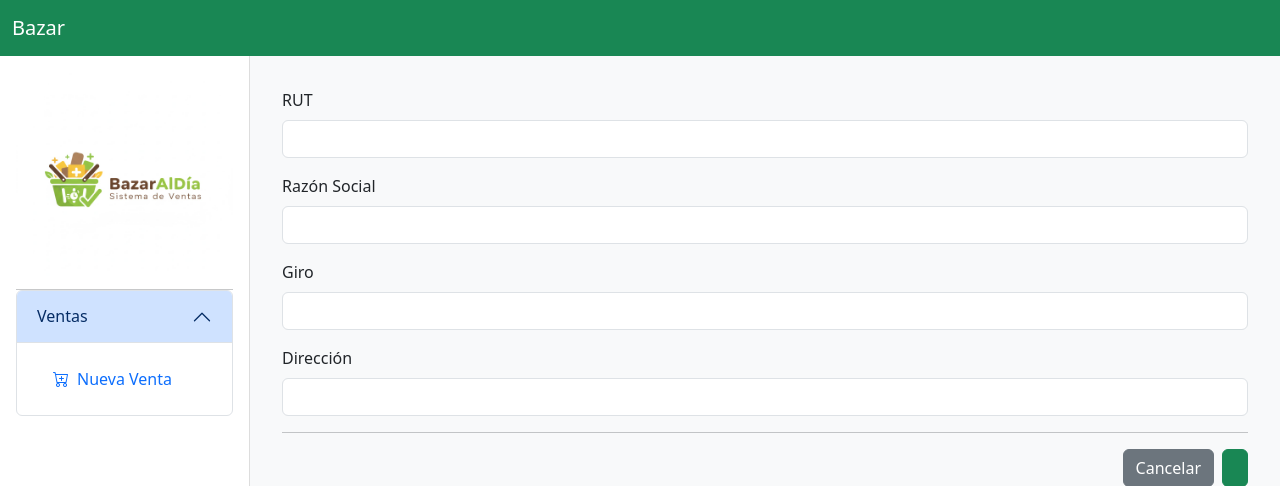
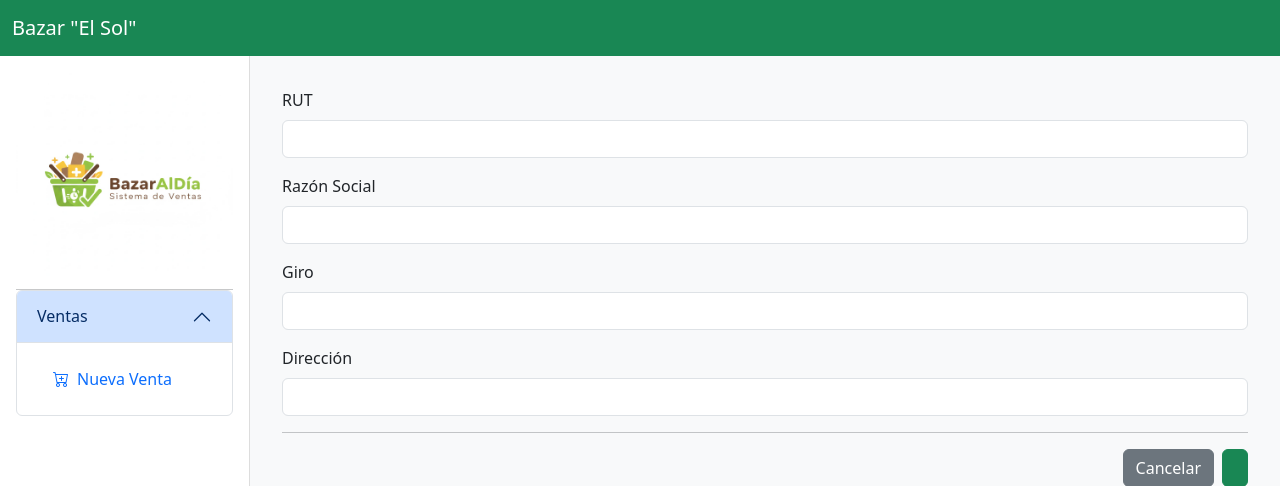
Before and after one commit to ceal2013/PROYECTO_INTEGRACION, a Django app: template templates/administracion/form_cliente.html in a window 1280 px wide. Shown: the top 486 px of the page. Run offline with Django 5.2, Linux system fonts and the light colour scheme; the template is opened without the code that fills it: values that come from a table or form of the project are taken from there, others are empty.

Commit message:
Actualiza el título del proyecto y el nombre de la marca en la plantilla base.

```diff
--- a/templates/base_layout.html
+++ b/templates/base_layout.html
@@ -9,7 +9,7 @@
     <link rel="stylesheet" href="https://cdn.jsdelivr.net/npm/bootstrap-icons@1.11.3/font/bootstrap-icons.min.css">
     <script src="https://cdn.jsdelivr.net/npm/bootstrap@5.3.3/dist/js/bootstrap.bundle.min.js"></script>
     <link rel="icon" href="/static/iconobazar.png" type="image/png">
-    <title>Proyecto Bazar - Panel Principal</title>
+    <title>Proyecto Bazar</title>
     <style>
         body { background-color: #f4f4f4; }
         .navbar { background-color: #198754; }
@@ -24,7 +24,7 @@
 <body>
     <nav class="navbar navbar-expand-lg navbar-dark">
     <div class="container-fluid">
-        <a class="navbar-brand" href="{% url 'home' %}">Bazar</a>
+        <a class="navbar-brand" href="{% url 'home' %}">Bazar "El Sol"</a>
         {% if request.session.usuario_id %}
             <div class="ms-auto d-flex align-items-center">
                 <p class="mb-0 text-white me-3">Usuario: <strong>{{ request.session.username }}</strong> ({{ request.session.rol }})</p>
```
